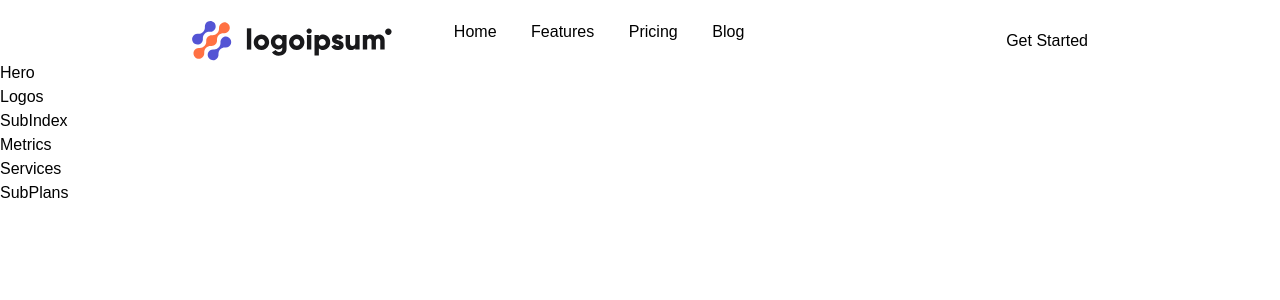
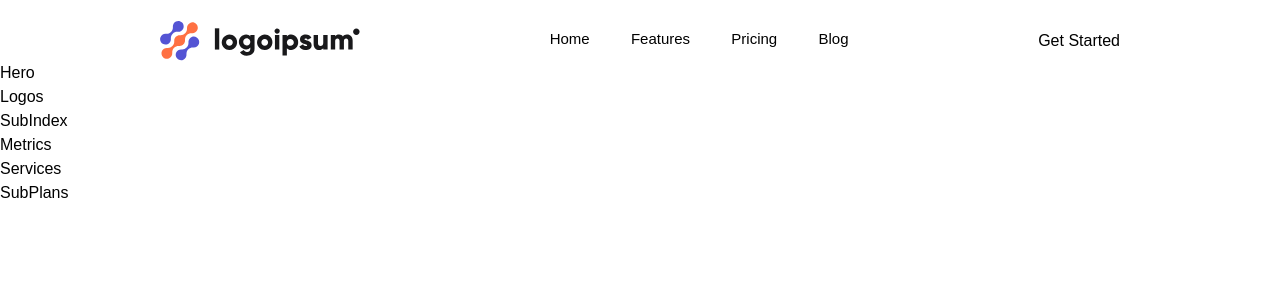
Before and after one commit to sefeoluwa/globe-landing-page, a React (Vite) app: page / in a window 1280 px wide. Shown: the top 300 px of the page. Built offline with nearby package versions, Linux system fonts and the light colour scheme; a web font is replaced by a local one.

Commit message:
padding top for li

```diff
--- a/src/components/Navbar.jsx
+++ b/src/components/Navbar.jsx
@@ -3,20 +3,20 @@ import { logo } from "../assets"
 function Navbar() {
   return (
    <>
-   <nav className="flex justify-center pt-5" >
-    <div className="nav-container flex justify-between w-[70%]">
+   <nav className="flex justify-center pt-5 " >
+    <div className="nav-container flex justify-between w-[75%]">
     <div className="">
       <img src={logo} alt="Logo for page" className=""/>
     </div>
 
-    <ul className="flex justify-around w-[8.6cm]">
+    <ul className="flex justify-around w-[9cm] pt-2 text-[15px]">
     <li>Home</li>
     <li>Features</li>
     <li>Pricing</li>
     <li>Blog</li>
     </ul>
 
-    <button className="ml-[200px]">Get Started</button>
+    <button className="">Get Started</button>
     </div>
    </nav>
    </>
```
